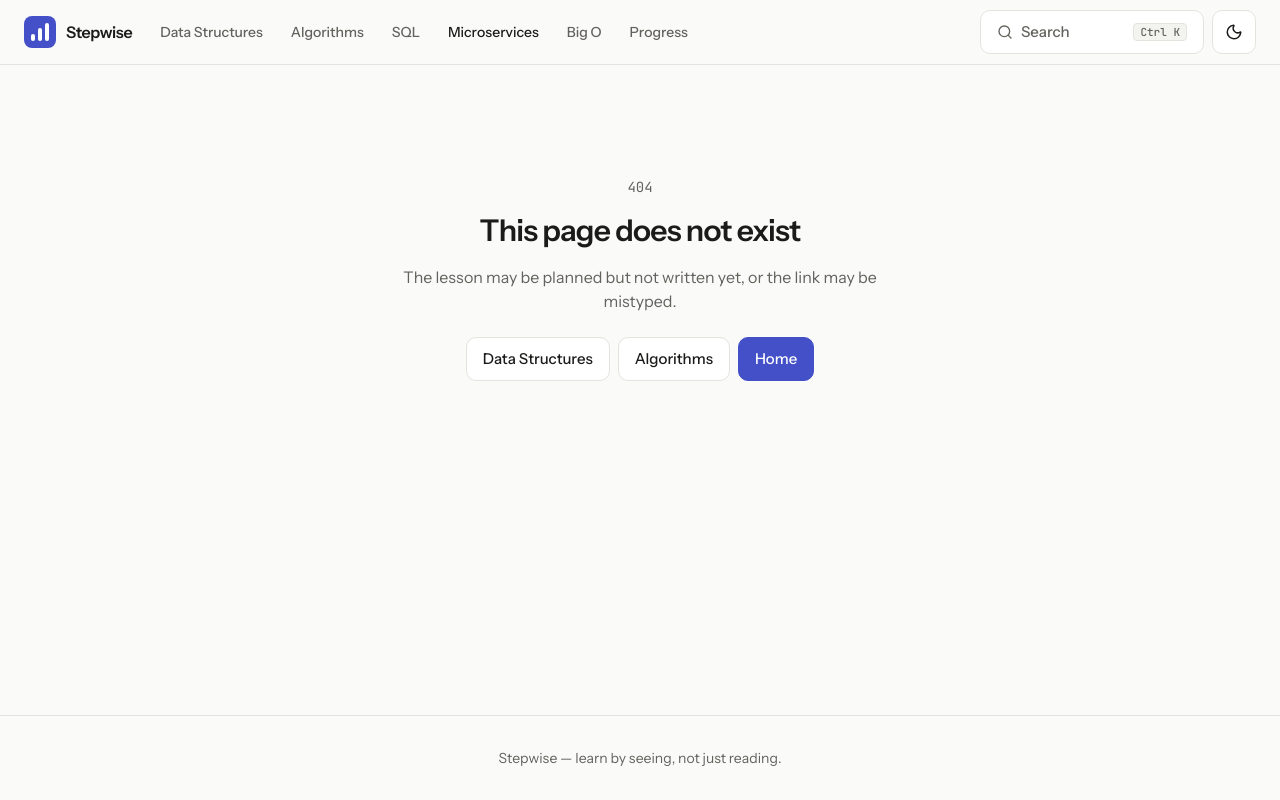
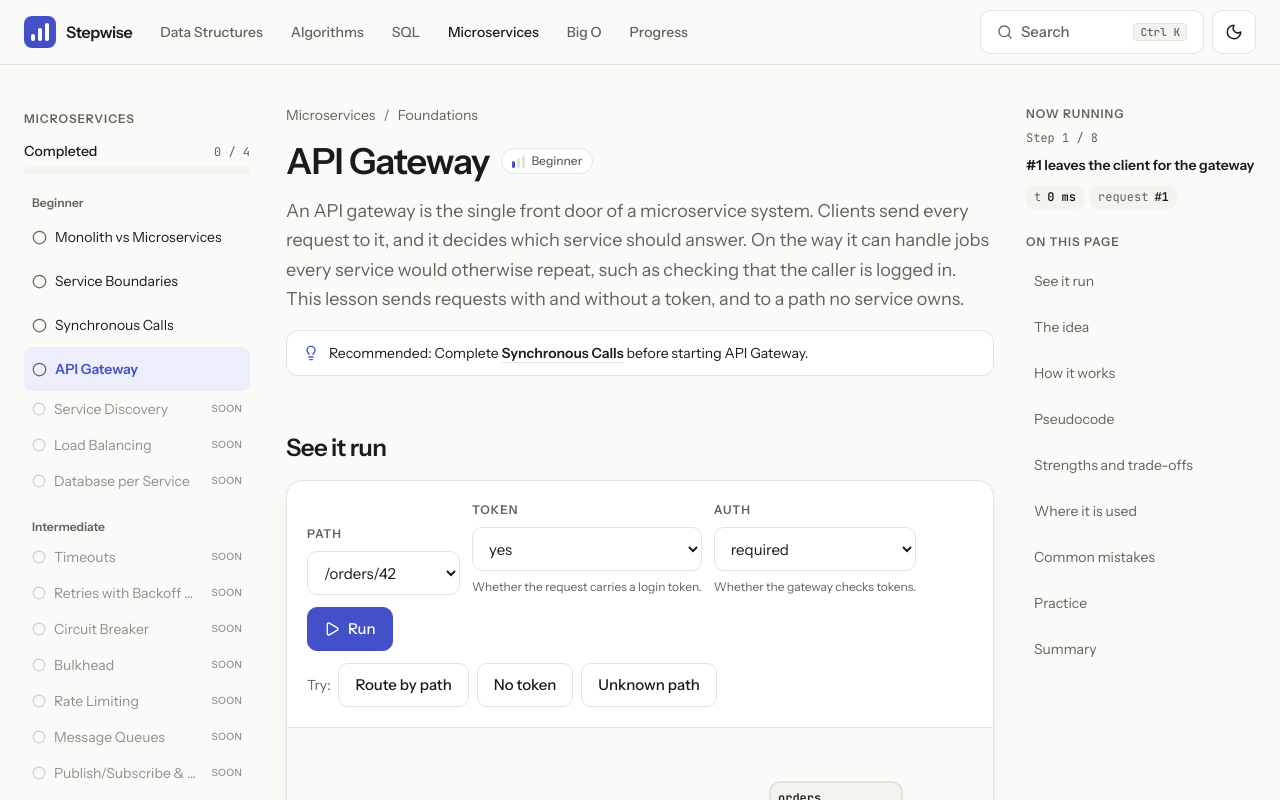
Before and after one commit to vanmanh49/stepwise, a React (Vite) app: page /microservices/api-gateway in a window 1280 px wide. Shown: the top 800 px of the page. Built offline with nearby package versions, Linux system fonts and the light colour scheme.

Commit message:
Microservices lesson: API Gateway

```diff
--- a/src/components/visualization/renderers/ServicesRenderer.tsx
+++ b/src/components/visualization/renderers/ServicesRenderer.tsx
@@ -6,7 +6,8 @@ import { chooseOrientation, HEADER, layoutServices, linkEnds, MARGIN, type Place
 import { spring } from './spring';
 
 const PILL_HEIGHT = 18;
-/** How far along its link a message is drawn once it has arrived. */
+/** Messages are drawn between these points of their link, so a pill never covers the box it leaves or reaches. */
+const DEPARTED_AT = 0.22;
 const ARRIVED_AT = 0.78;
 
 const TYPE_NAME: Record<ServicesView['nodes'][number]['type'], string> = {
@@ -156,8 +157,7 @@ export function ServicesRenderer({ view }: { view: ServicesView }) {
           const [a, b] = [boxes.get(message.from), boxes.get(message.to)];
           if (!a || !b) return null;
           const { x1, y1, x2, y2 } = linkEnds(a, b);
-          // An arrived message stops just short of its destination, so it never covers the instance names.
-          const along = Math.min(message.progress, ARRIVED_AT);
+          const along = DEPARTED_AT + (ARRIVED_AT - DEPARTED_AT) * message.progress;
           const x = x1 + (x2 - x1) * along;
           const y = y1 + (y2 - y1) * along;
           const text = narrow ? message.label.replace(/^(GET|POST|PUT|DELETE) /, '') : message.label;
--- a/src/lessons/meta/microservices.ts
+++ b/src/lessons/meta/microservices.ts
@@ -32,4 +32,14 @@ export const microservicesMeta: LessonMeta[] = [
     keywords: ['synchronous', 'request response', 'latency', 'call chain', 'fan-out', 'parallel', 'rpc', 'http', 'slow service'],
     prerequisites: ['service-boundaries'],
   },
+  {
+    id: 'api-gateway',
+    title: 'API Gateway',
+    category: 'microservices',
+    difficulty: 'beginner',
+    group: 'Foundations',
+    description: 'Send requests through one front door that checks tokens and routes each path to its service.',
+    keywords: ['api gateway', 'routing', 'reverse proxy', 'authentication', 'token', '401', '404', 'entry point', 'edge'],
+    prerequisites: ['synchronous-calls'],
+  },
 ];
--- /dev/null
+++ b/src/lessons/microservices/api-gateway.ts
@@ -0,0 +1,102 @@
+import { API_GATEWAY_PATHS, apiGatewayCode, apiGatewaySteps } from '../../microservices/scenarios/api-gateway';
+import type { LessonContent } from '../../types/lesson';
+
+const route = { path: '/orders/42', token: 'yes', auth: 'required' };
+const noToken = { path: '/orders/42', token: 'no', auth: 'required' };
+
+const atGateway = apiGatewaySteps(noToken).find((s) => s.title === 'GET /orders/42 #1 reaches the gateway')!;
+
+const content: LessonContent = {
+  overview:
+    'An API gateway is the single front door of a microservice system. Clients send every request to it, and it decides which service should answer. On the way it can handle jobs every service would otherwise repeat, such as checking that the caller is logged in. This lesson sends requests with and without a token, and to a path no service owns.',
+  concept: [
+    'Without a gateway, clients must know the address of every service and call each one directly. Every change to the services then breaks the clients.',
+    'With a gateway, clients know one address. The gateway keeps a routing table that maps path prefixes to services: /orders goes to the orders service, /users to the users service. When several prefixes match, the longest one wins.',
+    'Cross-cutting jobs move to the gateway: checking tokens, rate limits, logging. A request without a valid token is turned away with 401 before any service spends time on it.',
+    'A path that matches no route gets 404 from the gateway itself. The cost of a gateway is one extra hop for every request, and it must stay fast and available, because everything goes through it.',
+  ],
+  howItWorks: [
+    'The client sends one request to the gateway.',
+    'If auth is required and the request has no token, the gateway answers 401 straight away.',
+    'Otherwise the gateway looks for the longest route prefix that the path starts with.',
+    'With no matching route, it answers 404. With a match, it forwards the request to that service and passes the answer back.',
+    'Watch the path taken in the request table: rejected requests never reach a service.',
+  ],
+  visualization: {
+    kind: 'form',
+    fields: [
+      { name: 'path', label: 'Path', type: 'choice', sample: route.path, options: API_GATEWAY_PATHS },
+      { name: 'token', label: 'Token', type: 'choice', sample: route.token, options: ['yes', 'no'], help: 'Whether the request carries a login token.' },
+      { name: 'auth', label: 'Auth', type: 'choice', sample: route.auth, options: ['required', 'off'], help: 'Whether the gateway checks tokens.' },
+    ],
+    presets: [
+      { label: 'Route by path', values: route },
+      { label: 'No token', values: noToken },
+      { label: 'Unknown path', values: { path: '/payments/1', token: 'yes', auth: 'required' } },
+    ],
+    generate: apiGatewaySteps,
+    codeLabel: 'Pseudocode',
+  },
+  code: apiGatewayCode,
+  prosCons: {
+    pros: ['Clients need only one address', 'Auth and other shared checks live in one place', 'Bad requests are stopped before they reach a service'],
+    cons: ['One extra hop on every request', 'It must be highly available, since everything passes through it', 'Too much business logic in the gateway makes it a new monolith'],
+    useWhen: ['Many services sit behind one public API', 'Several services need the same checks'],
+    avoidWhen: ['There is only one service', 'You are tempted to put business rules in the routing layer'],
+  },
+  applications: [
+    'Mobile and web apps calling one public API',
+    'Checking login tokens before requests reach internal services',
+    'Routing /v1 and /v2 paths to old and new versions of a service',
+  ],
+  commonMistakes: [
+    'Putting business rules in the gateway, so it has to change with every feature.',
+    'Running a single gateway instance, so one crash takes the whole system offline.',
+    'Letting services skip their own checks entirely because "the gateway does it".',
+    'Writing overlapping routes and forgetting that the longest matching prefix wins.',
+  ],
+  quiz: [
+    {
+      id: 'q1',
+      type: 'predict-next',
+      prompt: 'GET /orders/42 has just reached the gateway without a token, and auth is required. What happens next?',
+      view: atGateway.view,
+      options: ['The gateway answers 401 and the orders service never sees it', 'The orders service answers 401', 'The gateway forwards it and orders asks for a token', 'The gateway answers 404'],
+      answer: 0,
+      explanation: 'Checking tokens is the gateway\'s job, so the request is rejected at the door.',
+    },
+    {
+      id: 'q2',
+      type: 'multiple-choice',
+      prompt: 'The routes are /orders → orders and /orders/archive → archive. Where does /orders/archive/9 go?',
+      options: ['archive: the longest matching prefix wins', 'orders: the first route wins', 'Both services', 'Nowhere: it gets 404'],
+      answer: 0,
+      explanation: 'Both prefixes match, and the gateway picks the most specific one.',
+    },
+    {
+      id: 'q3',
+      type: 'code',
+      prompt: 'Which line answers a request for /payments/1, with these routes for /orders and /users?',
+      code: 'const target = routes.match(req.path)\nif (!target) {\n  return 404\n}\nreturn forward(target, req)',
+      options: ['return 404', 'return forward(target, req)', 'const target = routes.match(req.path)', 'None: the request waits'],
+      answer: 0,
+      explanation: 'No route matches /payments, so target is empty and the gateway answers 404 itself.',
+    },
+    {
+      id: 'q4',
+      type: 'multiple-choice',
+      prompt: 'What does a gateway cost every request?',
+      options: ['One extra network hop and a little processing time', 'A full database query', 'A second login', 'Nothing at all'],
+      answer: 0,
+      explanation: 'Every request passes through the gateway first, which adds a hop. That is why it must stay simple and fast.',
+    },
+  ],
+  summary: [
+    'An API gateway is the single entry point that routes each request to the service that owns its path.',
+    'The longest matching route prefix wins; no match means 404 from the gateway.',
+    'Shared checks such as tokens happen once, at the gateway, before any service does work.',
+    'The price is one extra hop and a component that must never go down.',
+  ],
+};
+
+export default content;
--- /dev/null
+++ b/src/microservices/scenarios/api-gateway.ts
@@ -0,0 +1,60 @@
+import { readChoice, type Read } from '../../algorithms/form';
+import type { Step } from '../../types/visualization';
+import type { Scenario } from '../model';
+import type { StepOptions } from '../steps';
+import { client, gateway, link, scenarioSteps, service } from './shared';
+
+export const apiGatewayCode = `function gateway(req) {
+  if (authRequired && !req.token) {
+    return 401                            // stopped at the door
+  }
+  const target = routes.match(req.path)   // longest matching prefix
+  if (!target) {
+    return 404                            // no service owns this path
+  }
+  return forward(target, req)             // services only see good requests
+}`;
+
+export const API_GATEWAY_PATHS = ['/orders/42', '/users/7', '/payments/1'];
+
+export function apiGatewayScenario(values: Record<string, string>): Read<Scenario> {
+  const path = readChoice(values, 'path', 'Path', API_GATEWAY_PATHS);
+  if (!path.ok) return path;
+  const token = readChoice(values, 'token', 'Token', ['yes', 'no']);
+  if (!token.ok) return token;
+  const auth = readChoice(values, 'auth', 'Auth', ['required', 'off']);
+  if (!auth.ok) return auth;
+  const routes = [
+    { prefix: '/orders', to: 'orders' },
+    { prefix: '/users', to: 'users' },
+  ];
+  return {
+    ok: true,
+    value: {
+      nodes: [client(), gateway(routes, auth.value === 'required'), service('orders', 2), service('users', 2)],
+      links: [link('client', 'gateway'), link('gateway', 'orders'), link('gateway', 'users')],
+      requests: [{ label: `GET ${path.value}`, path: path.value, to: 'gateway', at: 0, token: token.value === 'yes' }],
+      faults: [],
+    },
+  };
+}
+
+export function apiGatewaySteps(values: Record<string, string>): Step[] {
+  const authRequired = values.auth?.trim() === 'required';
+  const options: StepOptions = {
+    code: apiGatewayCode,
+    lines: { arrive: 'function gateway(req)', route: 'routes.match(req.path)', handle: 'return forward(target, req)', done: 'function gateway(req)' },
+    explain: (event) => {
+      if (event.kind === 'reject') return { line: event.status === 401 ? 'return 401' : 'return 404' };
+      if (event.kind === 'route' && authRequired) return { why: `The request carries a token, so the gateway lets it in. Its path starts with /${event.to}, which belongs to ${event.to}.` };
+      if (event.kind === 'send') {
+        const m = event.message;
+        if (m.from === 'gateway' && m.kind === 'request') return { line: 'return forward(target, req)', why: `The gateway passes the request on. ${m.to} never has to check tokens or paths itself.` };
+        if (m.from === 'gateway' && m.kind === 'reply' && !m.ok) return { line: m.reason?.startsWith('401') ? 'return 401' : 'return 404' };
+        if (m.kind === 'reply') return { line: 'return forward(target, req)' };
+      }
+      return undefined;
+    },
+  };
+  return scenarioSteps(apiGatewayScenario(values), 'Check the settings', options);
+}
```
Also changed, not shown: 2 other files (tests, documents, lock files or other folders).
